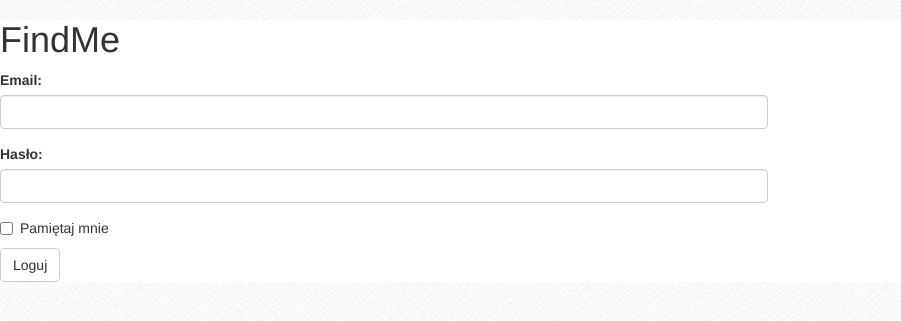
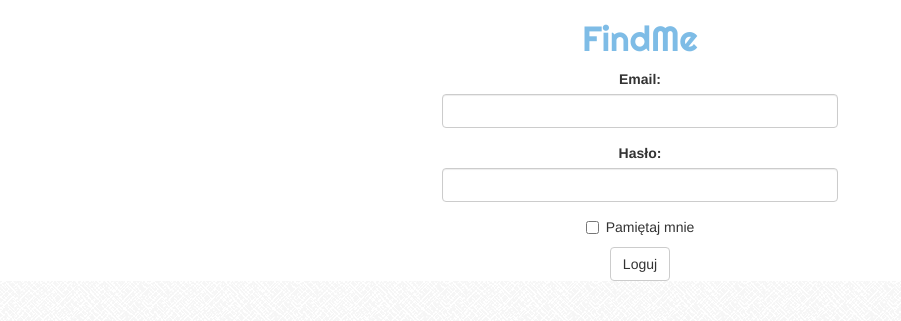
Before and after one commit to Rozbitki/chillouthackathon2017, a web app: page /login.html in a window 1280 px wide. Shown: the top 321 px of the page, without its empty margins (0-901 px from the left). Run offline with its HTML, style and script files only (its server is not run), Linux system fonts and the light colour scheme; data that the repository does not hold is empty.

Commit message:
Login + registration

```diff
--- a/web/login.html
+++ b/web/login.html
@@ -8,11 +8,13 @@
 	 <link href="https://fonts.googleapis.com/css?family=Barlow+Condensed|Righteous" rel="stylesheet" />
 </head>
 <body>
-<div id="title-logo">
-<h1>FindMe</h1>
-</div>
+<div class="container-fluid">
 
-<form>
+  <div class="row">
+  <div class="col-md-4"></div>
+    <div class="col-md-4 text-center">
+	<h1 id="title-logo">FindMe</h1>
+	<form>
   <div class="form-group">
     <label for="email">Email:</label>
     <input type="email" class="form-control" id="email">
@@ -26,5 +28,12 @@
   </div>
   <button type="submit" class="btn btn-default">Loguj</button>
 </form>
+
+  </div>
+  <div class="col-md-4"></div>
+</div>
+
+
+
 </body>
 </html>
--- a/web/style/style.css
+++ b/web/style/style.css
@@ -124,6 +124,14 @@ blockquote{
 
 .form-group{
 
-	width: 60%;
+	width: 100%;
+	text-align: center;
 	align-items: center;
 }
+
+#title-logo{
+	font-family: 'Righteous', cursive;
+	font-size: 35px;
+	tezt-align: center;
+	color: #7EBCE6;
+}
```
Also changed, not shown: web/registration.html (+61 -1 lines).
